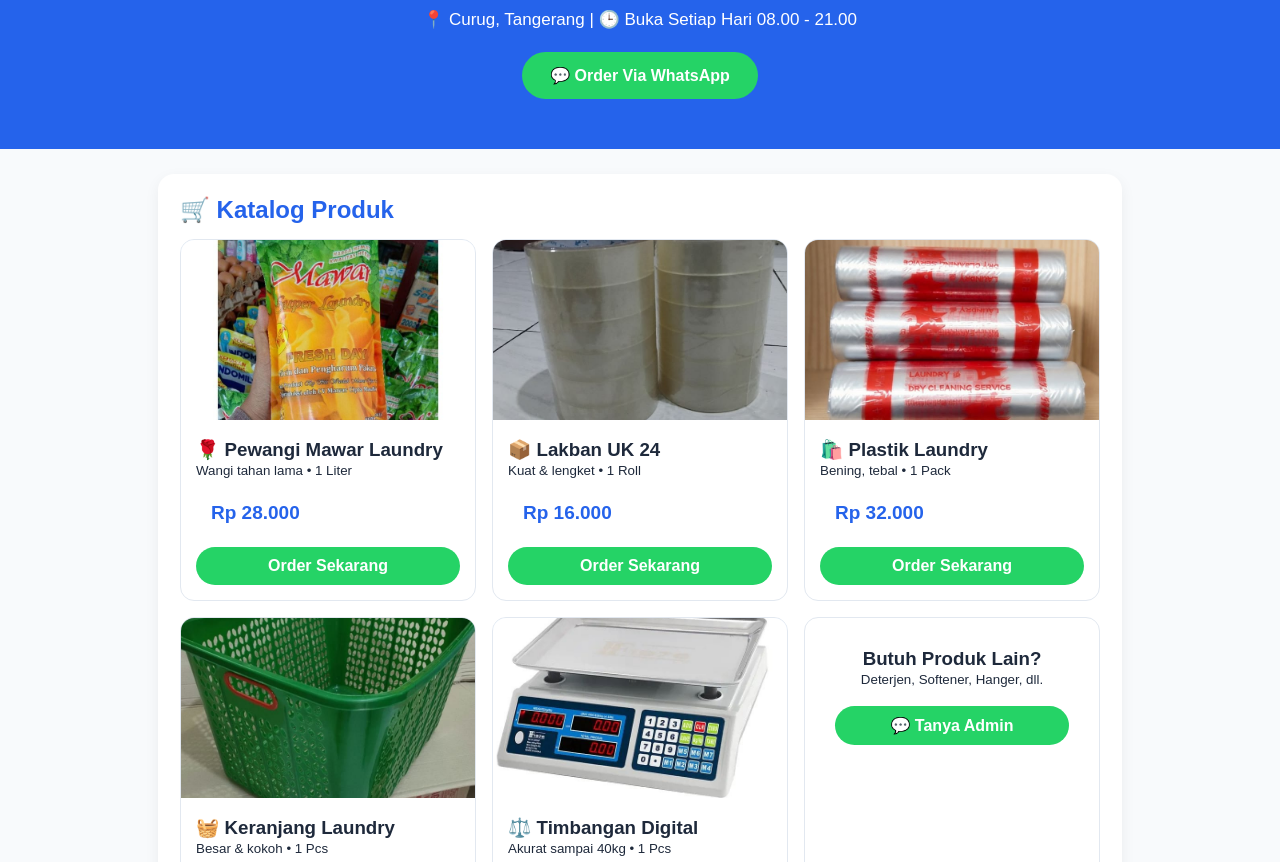
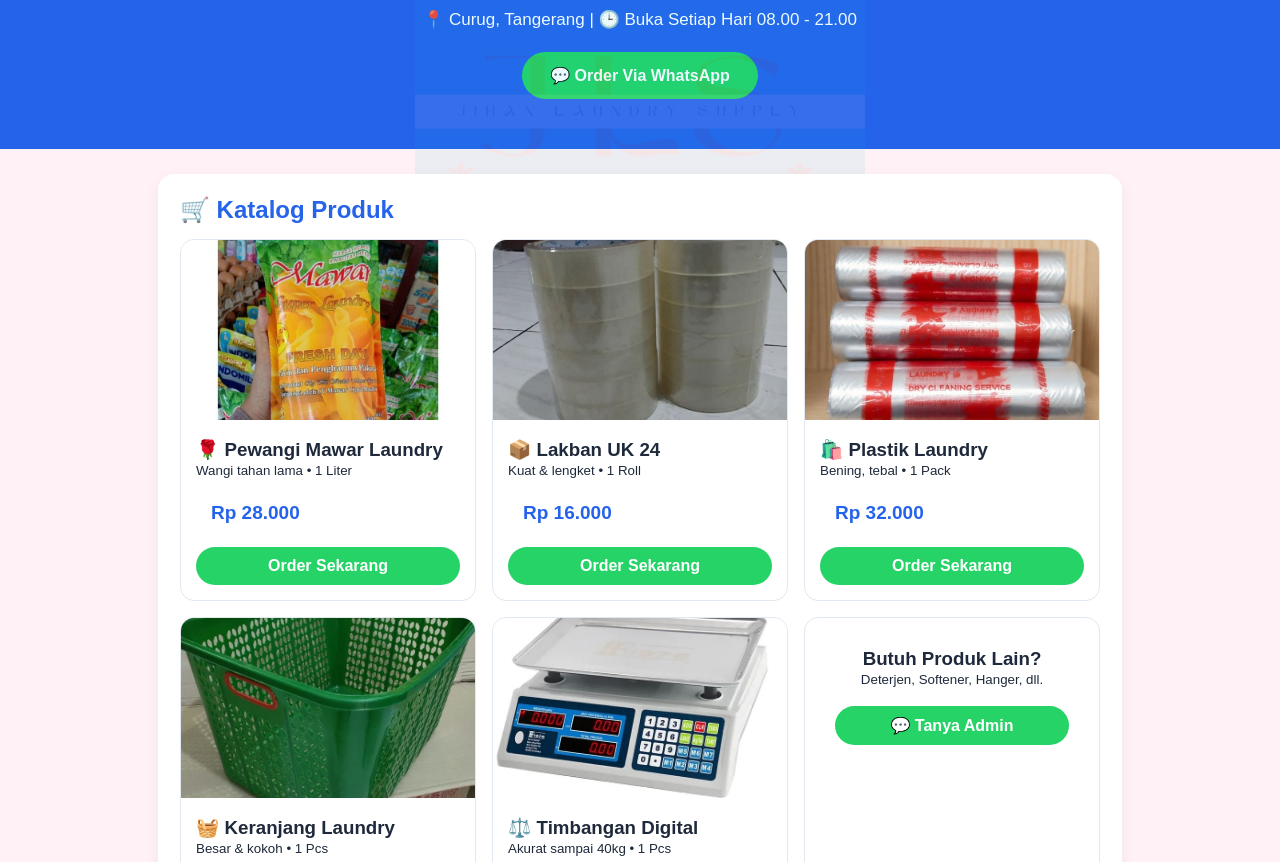
Before and after one commit to JihanLaundrySupply/jihan-laundry, a plain HTML site: page index.html in a window 1280 px wide. Shown: the part 296-1158 px from the top of the page. Drawn offline with Linux system fonts and the light colour scheme.

Commit message:
Update body background and add logo overlay

```diff
--- a/index.html
+++ b/index.html
@@ -6,7 +6,9 @@
 <title>Jihan Laundry Supply - Curug Tangerang</title>
 <style>
 *{margin:0;padding:0;box-sizing:border-box;font-family:Arial,sans-serif}
-body{background:#f8fafc;color:#1e293b}
+body{background:#fff1f5;color:#1e293b}
+  body::before{content:"";position:fixed;inset:0;background-image:url('logo.jpg');background-size:450px;background-position:center;background-repeat:no-repeat;opacity:0.08;z-index:0;pointer-events:none}
+section{position:relative;z-index:1}
 header{background:#2563eb;color:white;padding:50px 20px;text-align:center}
 header h1{font-size:36px}
 header p{margin:12px 0;font-size:17px}
```
